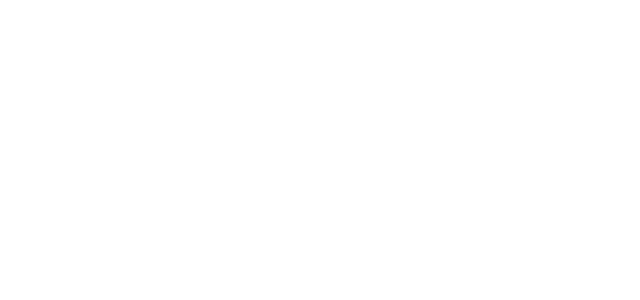
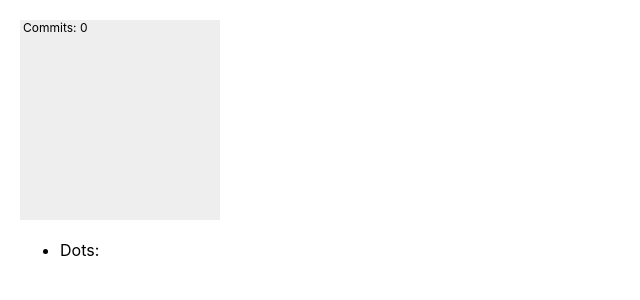
Before and after one commit to gabebravo/jotai-egghead, a React (Create React App) app: page /draw-opt in a window 1280 px wide. Shown: the top 300 px of the page, without its empty margins (0-640 px from the left). Built offline with nearby package versions, Linux system fonts and the light colour scheme; the HTML template or start-up script is replaced by a standard one.

Commit message:
Basic working version

```diff
--- /dev/null
+++ b/src/components/DotsOpt.tsx
@@ -0,0 +1,94 @@
+import { useEffect, useRef } from 'react';
+import { atom, useAtomValue, useSetAtom } from 'jotai';
+import { dotsAtom, numberOfDotsAtom, Point } from '../state/DrawDotsState';
+import { useResetAtom } from 'jotai/utils';
+
+const drawingAtom = atom(false);
+
+// write-only atom
+const handleMouseDownAtom = atom(null, (get, set) => {
+  set(drawingAtom, true);
+});
+
+// write-only atom
+const handleMouseUpAtom = atom(null, (get, set) => {
+  set(drawingAtom, false);
+});
+
+// write-only atom
+const handleMouseMoveAtom = atom(null, (get, set, update: Point) => {
+  if (get(drawingAtom)) {
+    // update is the new value from the atom
+    set(dotsAtom, (prev) => [...prev, update]);
+  }
+});
+
+const SvgDots = () => {
+  const dots = useAtomValue(dotsAtom);
+  return (
+    <g>
+      {dots.map(([x, y]) => (
+        <circle cx={x} cy={y} r="2" fill="#aaa" />
+      ))}
+    </g>
+  );
+};
+
+const useCommitCount = () => {
+  const commitCountRef = useRef(0);
+  useEffect(() => {
+    commitCountRef.current += 1;
+  });
+  return commitCountRef.current;
+};
+
+const SvgRoot = () => {
+  const handleMouseUp = useSetAtom(handleMouseUpAtom);
+  const handleMouseDown = useSetAtom(handleMouseDownAtom);
+  const handleMouseMove = useSetAtom(handleMouseMoveAtom);
+  return (
+    <svg
+      width="200"
+      height="200"
+      viewBox="0 0 200 200"
+      onMouseDown={handleMouseDown}
+      onMouseUp={handleMouseUp}
+      onMouseMove={(e) => {
+        handleMouseMove([e.clientX, e.clientY]);
+      }}
+    >
+      <rect width="200" height="200" fill="#eee" />
+      <text x="3" y="12" font-size="12px">
+        Commits: {useCommitCount()}
+      </text>
+      <SvgDots />
+    </svg>
+  );
+};
+
+const Stats = () => {
+  const numberOfDots = useAtomValue(numberOfDotsAtom);
+  return (
+    <ul>
+      <li>Dots: {!drawingAtom && numberOfDots}</li>
+    </ul>
+  );
+};
+
+const DotsOpt = () => {
+  const resetDots = useResetAtom(dotsAtom);
+
+  // @ts-ignore
+  useEffect(() => {
+    return () => resetDots();
+  }, []);
+
+  return (
+    <>
+      <SvgRoot />
+      <Stats />
+    </>
+  );
+};
+
+export default DotsOpt;
--- a/src/components/DrawDots.tsx
+++ b/src/components/DrawDots.tsx
@@ -1,5 +1,7 @@
 import { useAtom } from 'jotai';
 import { Point, dotsAtom, numberOfDotsAtom } from '../state/DrawDotsState';
+import { useResetAtom } from 'jotai/utils';
+import React from 'react';
 
 const SvgDots = () => {
   const [dots] = useAtom(dotsAtom);
@@ -39,11 +41,20 @@
   );
 };
 
-const DrawDots = () => (
-  <>
-    <SvgRoot />
-    <Stats />
-  </>
-);
+const DrawDots = () => {
+  const resetDots = useResetAtom(dotsAtom);
+
+  // @ts-ignore
+  React.useEffect(() => {
+    return () => resetDots();
+  }, []);
+
+  return (
+    <>
+      <SvgRoot />
+      <Stats />
+    </>
+  );
+};
 
 export default DrawDots;
--- a/src/components/Home.tsx
+++ b/src/components/Home.tsx
@@ -1,4 +1,10 @@
+/** @jsxImportSource @emotion/react */
+import { css } from '@emotion/react';
 import { Link } from 'wouter';
+
+const linkStyle = css`
+  color: blue;
+`;
 
 const Home = () => {
   return (
@@ -8,20 +14,33 @@
       </div>
       <h3>Pages:</h3>
       <div>
-        <h5>Counter</h5>
-        <Link href={`/counter`}>
-          <a className="link">
-            This is a simple state counter to prove the Jotai setup
-          </a>
-        </Link>
+        <h5>
+          <Link href={`/counter`}>
+            <a css={linkStyle} className="link">
+              Counter
+            </a>
+          </Link>
+        </h5>
+        <p>This is a simple state counter to prove the Jotai setup</p>
       </div>
       <div>
-        <h5>Draw Dots</h5>
-        <Link href={`/draw-dots`}>
-          <a className="link">
-            This is a dawing app that shows dots and counts them
-          </a>
-        </Link>
+        <h5>
+          <Link href={`/draw-dots`}>
+            <a css={linkStyle}>Draw Dots</a>
+          </Link>
+        </h5>
+        <p>This is a dawing app that shows dots and counts them</p>
+      </div>
+      <div>
+        <h5>
+          <Link href={`/draw-opt`}>
+            <a css={linkStyle}>Draw Dots - Optimized</a>
+          </Link>
+        </h5>
+        <p>
+          This version of the dawing app saves re-renders and uses the
+          useResetAtom to reset the same DrawDotsState in multiple places
+        </p>
       </div>
     </div>
   );
--- a/src/components/Routes.tsx
+++ b/src/components/Routes.tsx
@@ -2,6 +2,7 @@
 import Counter from './Counter';
 import Home from './Home';
 import DrawDots from './DrawDots';
+import DotsOpt from './DotsOpt';
 
 const AllRoutes = () => (
   <Switch>
@@ -14,6 +15,9 @@
     <Route path="/draw-dots">
       <DrawDots />
     </Route>
+    <Route path="/draw-opt">
+      <DotsOpt />
+    </Route>
   </Switch>
 );
 
--- a/src/state/DrawDotsState.ts
+++ b/src/state/DrawDotsState.ts
@@ -1,8 +1,12 @@
+import { atomWithReset } from 'jotai/utils';
 import { atom } from 'jotai';
 export type Point = [number, number];
 
 // 2d coordinates of dots position
-export const dotsAtom = atom<Point[]>([]);
+export const dotsAtom = atomWithReset<Point[]>([]);
 
 // selector that dervices number of dots on screen
 export const numberOfDotsAtom = atom((get) => get(dotsAtom).length);
+
+dotsAtom.debugLabel = 'DotsAtom';
+numberOfDotsAtom.debugLabel = 'NumberOfDotsSelector';
```
Also changed, not shown: tsconfig.json (+3 -8 lines).
